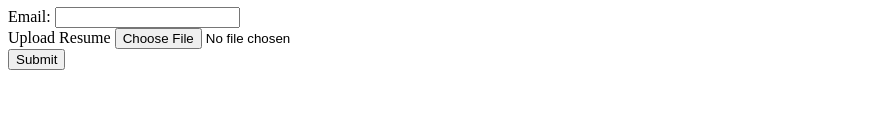
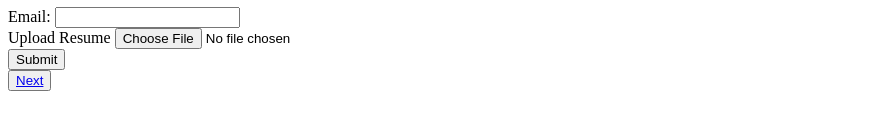
Before and after one commit to VinayakFrontend/HTML, a plain HTML site: page index.html in a window 1280 px wide. Shown: the part 442-572 px from the top of the page, without its empty margins (0-869 px from the left). Drawn offline with Linux system fonts and the light colour scheme.

Commit message:
Update index.html

```diff
--- a/index.html
+++ b/index.html
@@ -84,5 +84,6 @@
 
 
 </form>
+<button><a href="text.html">Next</a></button>
 </body>
 </html>
```
